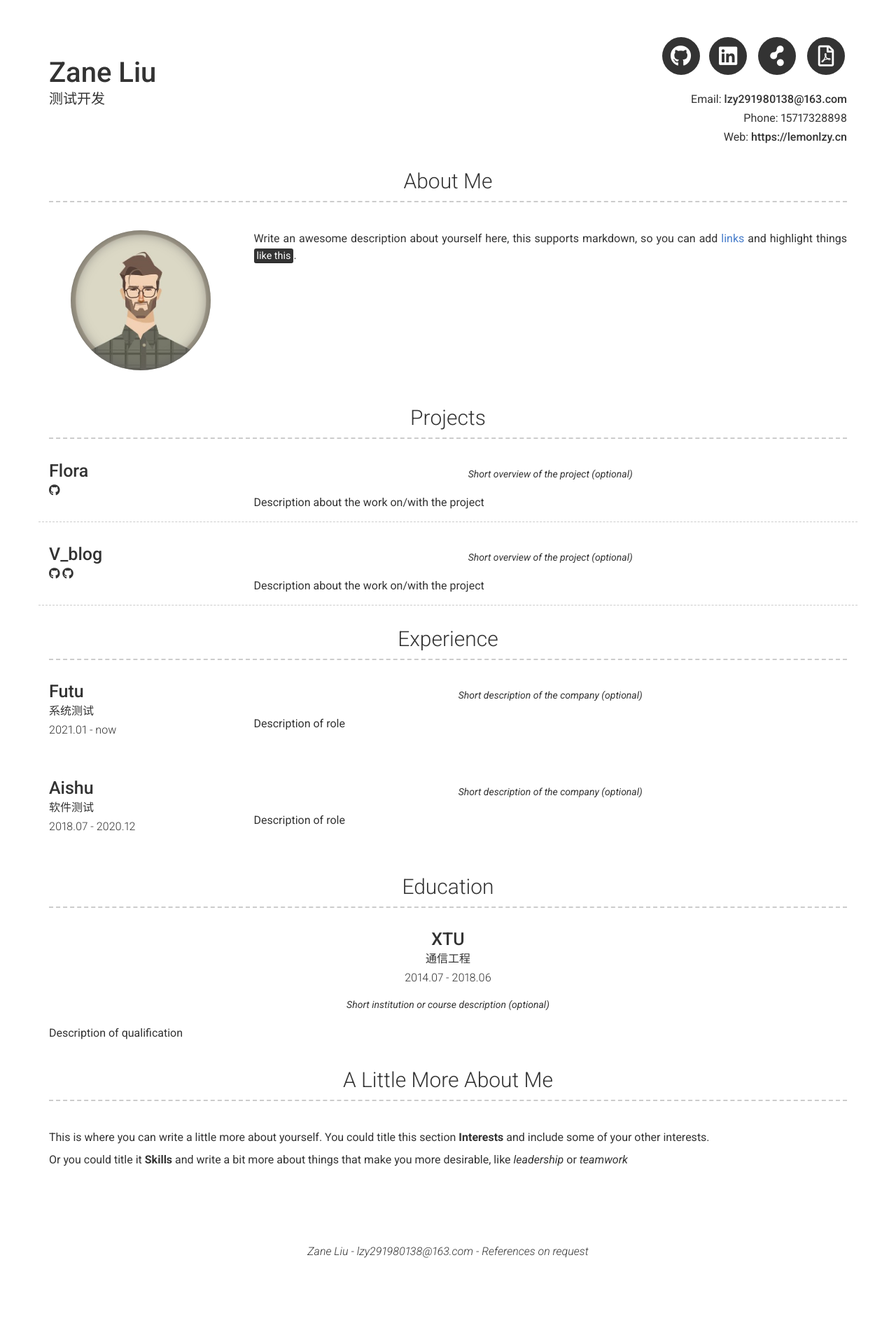
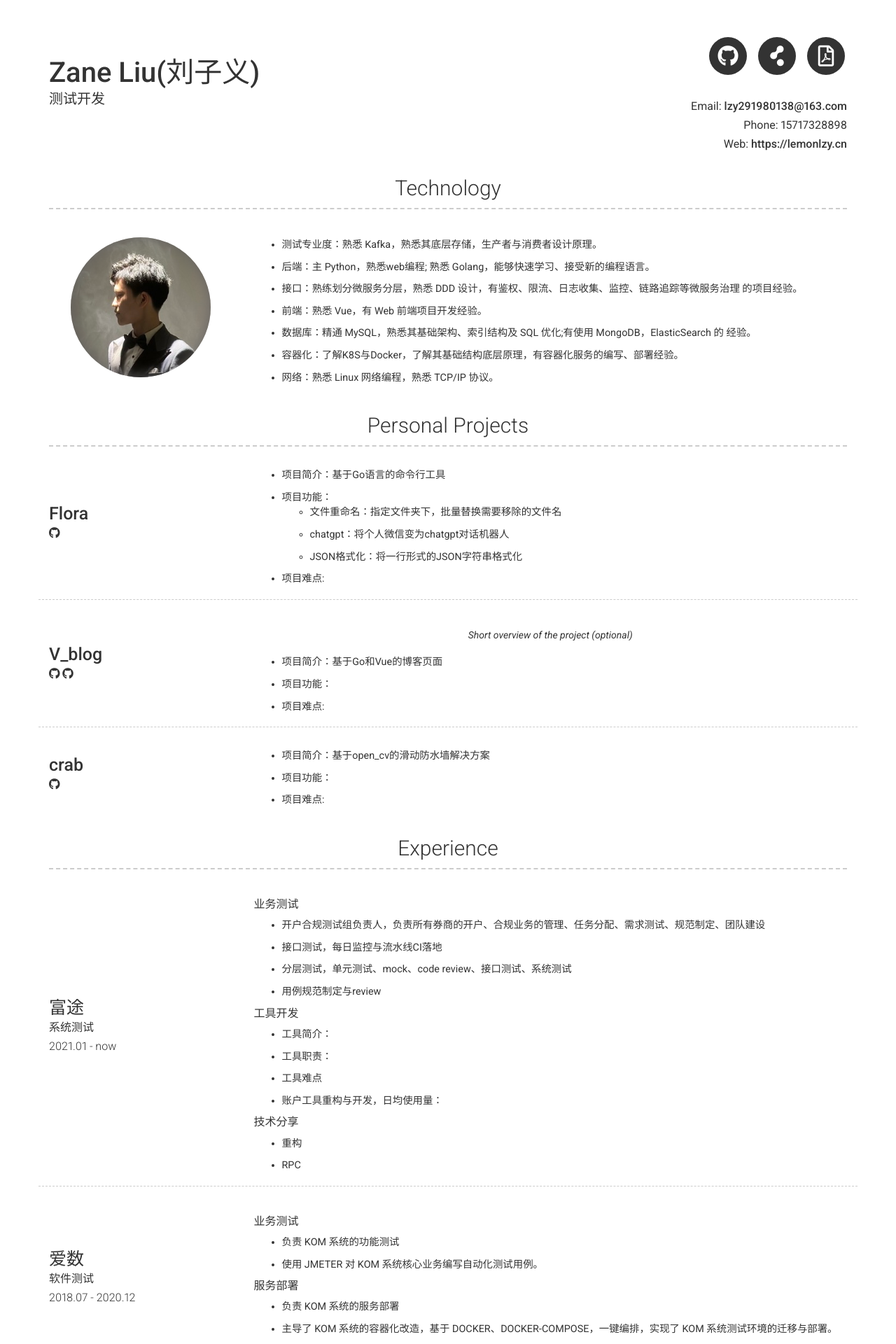
Before and after one commit to LemonLzy/LemonLzy.github.io, a Jekyll site: the page built from index.md, in a window 1280 px wide. Shown: the top 1920 px of the page at 70% size. Built offline with Jekyll 4.4.1, drawn with Linux system fonts in a browser that asks for light colours; nearby versions of some CDN libraries; before the commit the page ends 1808 px from its top, so only the background shows below that; some of the changed text lies outside the part shown.

Commit message:
Update: 增加resume描述与profile

```diff
--- a/_config.yml
+++ b/_config.yml
@@ -6,7 +6,7 @@ repository: Git repository where your resume will be hosted, only required if yo
 version: 2
 
 # Personal info
-name: Zane Liu
+name: Zane Liu(刘子义)
 title: 测试开发
 email: lzy291980138@163.com
 # email_title: Email (Email title override)
@@ -20,13 +20,13 @@ darkmode: false
 
 # Social links
 #twitter_username: jekyllrb
-github_username:  LemonLzy
+github_username: LemonLzy
 #stackoverflow_username: "00000001"
 #dribbble_username: jekyll
 #facebook_username: jekyll
 #flickr_username: jekyll
 #instagram_username: jekyll
-linkedin_username: jekyll
+#linkedin_username: jekyll
 #xing_username: jekyll
 #pinterest_username: jekyll
 #youtube_username: jekyll
@@ -52,13 +52,18 @@ additional_links:
 # google_analytics: "UA-00000000-0"
 
 # About Section
-# about_title: About Me (Use this to override about section title)
+about_title: Technology
 about_profile_image: images/profile.jpg
 about_content: | # this will include new lines to allow paragraphs
-  Write an awesome description about yourself here, this supports markdown, so you can add [links](http://foobar.com) and highlight things <mark>like this</mark>.
-
+  - 测试专业度：熟悉 Kafka，熟悉其底层存储，生产者与消费者设计原理。
+  - 后端：主 Python，熟悉web编程; 熟悉 Golang，能够快速学习、接受新的编程语言。
+  - 接口：熟练划分微服务分层，熟悉 DDD 设计，有鉴权、限流、日志收集、监控、链路追踪等微服务治理 的项目经验。
+  - 前端：熟悉 Vue，有 Web 前端项目开发经验。
+  - 数据库：精通 MySQL，熟悉其基础架构、索引结构及 SQL 优化;有使用 MongoDB，ElasticSearch 的 经验。
+  - 容器化：了解K8S与Docker，了解其基础结构底层原理，有容器化服务的编写、部署经验。
+  - 网络：熟悉 Linux 网络编程，熟悉 TCP/IP 协议。
 content:
-  - title: Projects # Title for the section
+  - title: Personal Projects # Title for the section
     layout: list # Type of content section (list/text)
     content:
       - layout: left
@@ -70,10 +75,15 @@ content:
           - title: flora脚手架
             icon: fab fa-github
             url: https://github.com/LemonLzy/flora
-        quote: >
-          Short overview of the project (optional)
+#        quote: >
+#          基于Go语言的命令行工具
         description: | # this will include new lines to allow paragraphs
-          Description about the work on/with the project
+          - 项目简介：基于Go语言的命令行工具
+          - 项目功能：
+            - 文件重命名：指定文件夹下，批量替换需要移除的文件名
+            - chatgpt：将个人微信变为chatgpt对话机器人
+            - JSON格式化：将一行形式的JSON字符串格式化
+          - 项目难点:
       - layout: left
         border: weak  # Value of `weak` will display a weak border below this item. # Any
         # other value (or no value) means no border will be displayed
@@ -89,44 +99,83 @@ content:
         quote: >
           Short overview of the project (optional)
         description: | # this will include new lines to allow paragraphs
-          Description about the work on/with the project
+          - 项目简介：基于Go和Vue的博客页面
+          - 项目功能：
+          - 项目难点:
+      - layout: left
+        title: crab
+        link_text: A simple blog by golang and vue.
+        additional_links:
+          - title: 防水墙验证码
+            icon: fab fa-github
+            url: https://github.com/LemonLzy/crab
+#        quote: >
+#          Short overview of the project (optional)
+        description: | # this will include new lines to allow paragraphs
+          - 项目简介：基于open_cv的滑动防水墙解决方案
+          - 项目功能：
+          - 项目难点:
   - title: Experience
     layout: list
     content:
       - layout: left
-        title: Futu
+        border: weak  # Value of `weak` will display a weak border below this item. # Any
+        title: 富途
         sub_title: 系统测试
         caption: 2021.01 - now
-        quote: >
-          Short description of the company (optional)
+#        quote: >
+#          腾讯战略投资，纳斯达克上市公司富途 (Nasdaq: FUTU) 旗下子公司
         description: | # this will include new lines to allow paragraphs
-          Description of role
+          ##### 业务测试
+          - 开户合规测试组负责人，负责所有券商的开户、合规业务的管理、任务分配、需求测试、规范制定、团队建设
+          - 接口测试，每日监控与流水线CI落地
+          - 分层测试，单元测试、mock、code review、接口测试、系统测试
+          - 用例规范制定与review
+
+          ##### 工具开发
+          - 工具简介：
+          - 工具职责：
+          - 工具难点
+          - 账户工具重构与开发，日均使用量：
+
+          ##### 技术分享
+          - 重构
+          - RPC
+
       - layout: left
-        title: Aishu
+        title: 爱数
         sub_title: 软件测试
         caption: 2018.07 - 2020.12
-        quote: >
-          Short description of the company (optional)
+#        quote: >
+#          全域数据能力服务商
         description: | # this will include new lines to allow paragraphs
-          Description of role
+          ##### 业务测试
+          - 负责 KOM 系统的功能测试
+          - 使用 JMETER 对 KOM 系统核心业务编写自动化测试用例。
+
+          ##### 服务部署
+          - 负责 KOM 系统的服务部署
+          - 主导了 KOM 系统的容器化改造，基于 DOCKER、DOCKER-COMPOSE，一键编排，实现了 KOM 系统测试环境的迁移与部署。
+          - 编写 KOM 系统基于 KUBERNETES 的部署文件, 实现了基于 K8S 的集群化管理, 负责 KOM 系统环境部署文档编写。
+
   - title: Education
     layout: list
     content:
       - layout: top-middle
-        title: XTU
+        title: 湘潭大学
         sub_title: 通信工程
         caption: 2014.07 - 2018.06
         quote: >
-          Short institution or course description (optional)
-        description: | # this will include new lines to allow paragraphs
-          Description of qualification
+          CET-6
+#        description: | # this will include new lines to allow paragraphs
+#          Description of qualification
   - title: A Little More About Me
     layout: text
     content: | # this will include new lines to allow paragraphs
-      This is where you can write a little more about yourself. You could title this section **Interests** and include some of your other interests.
-
-      Or you could title it **Skills** and write a bit more about things that make you more desirable, like *leadership* or *teamwork*
-
+      - 技术能力：积累了内容领域的业务实践与经验，热爱工具开发，乐于总结和分享。
+      - 项目能力：以交付为目的的 OWNER 意识;除了从 0 到 1 的能力外，也会思考设计的稳定性、扩展性。
+      - 沟通能力：INFJ，擅⻓共情与换位思考，技术思维产品化表达，努力做有大局观意识的主动者。
+      - 管理能力：担任过实习生、新人 Mentor，培养其达到独立承担子项目。
 # Footer
 footer_show_references: true
 # references_title: References on request (Override references text)
--- a/_sass/type.scss
+++ b/_sass/type.scss
@@ -65,9 +65,21 @@ h4 {
   margin-bottom:3px;
 }
 
+h5 {
+  font-weight: 500;
+  font-size: 1.6rem;
+  margin-bottom: 10px;
+  margin-top: 10px;
+}
+
 p, ul {
   font-size: 1.6rem;
   text-align: justify;
+}
+
+li {
+  font-size: 0.9em;
+  margin-bottom: 10px;
 }
 
 a i {
```
Also changed, not shown: images/profile.jpg, images/profile_bak.jpg (added).
